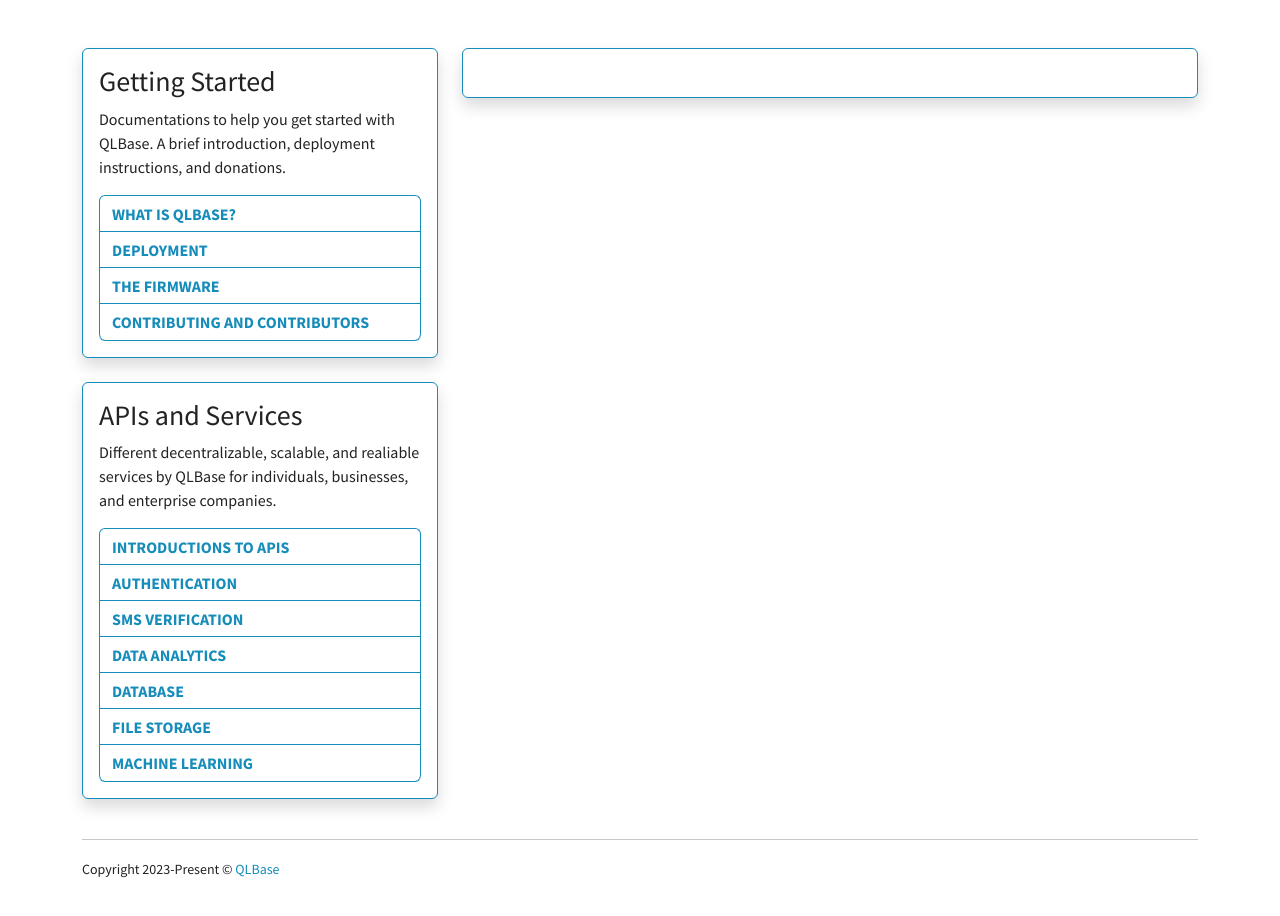
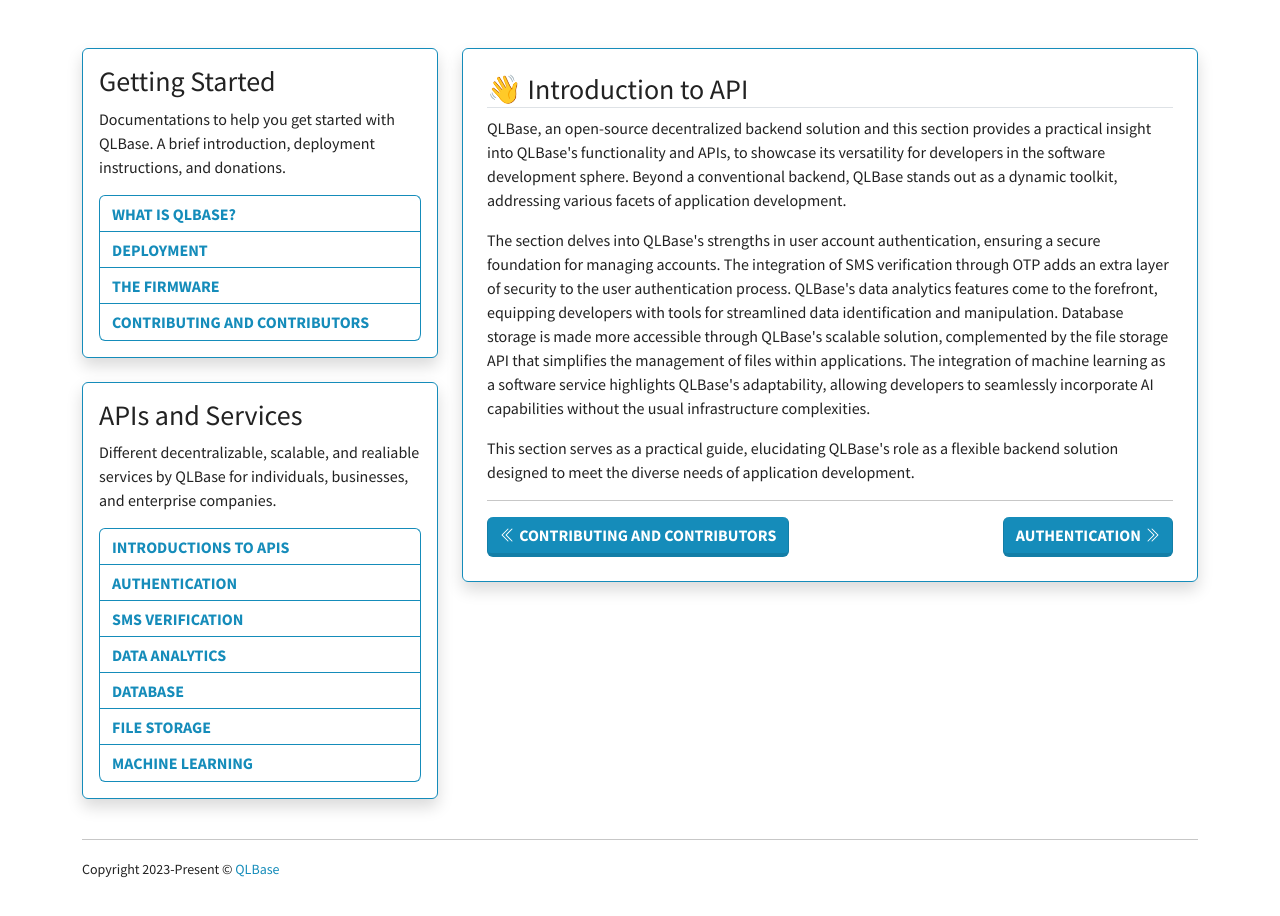
Before and after one commit to nthnn/QLBase, a Vue app in the folder documentations/: page /intro-api in a window 1280 px wide. Shown: the top 916 px of the page. Built offline with nearby package versions, Linux system fonts and the light colour scheme.

Commit message:
Documentation page for Introduction to API

```diff
--- a/documentations/src/router/index.ts
+++ b/documentations/src/router/index.ts
@@ -4,6 +4,7 @@ import Contribs from "../views/Contribs.vue";
 import Deployment from "../views/Deployment.vue";
 import Firmware from "../views/Firmware.vue";
 import HomeView from "../views/HomeView.vue";
+import IntroToAPI from "../views/IntroToAPI.vue";
 
 const router = createRouter({
     history: createWebHistory(import.meta.env.BASE_URL),
@@ -27,6 +28,11 @@ const router = createRouter({
             path: "/contrib",
             name: "contrib",
             component: Contribs
+        },
+        {
+            path: "/intro-api",
+            name: "intro-api",
+            component: IntroToAPI
         }
     ]
 });
--- /dev/null
+++ b/documentations/src/views/IntroToAPI.vue
@@ -0,0 +1,33 @@
+<template>
+    <h3 class="border-bottom">👋 Introduction to API</h3>
+    <p>QLBase, an open-source decentralized backend solution and this section provides a practical insight into QLBase's functionality and APIs, to showcase its versatility for developers in the software development sphere. Beyond a conventional backend, QLBase stands out as a dynamic toolkit, addressing various facets of application development.</p>
+    <p>The section delves into QLBase's strengths in user account authentication, ensuring a secure foundation for managing accounts. The integration of SMS verification through OTP adds an extra layer of security to the user authentication process. QLBase's data analytics features come to the forefront, equipping developers with tools for streamlined data identification and manipulation. Database storage is made more accessible through QLBase's scalable solution, complemented by the file storage API that simplifies the management of files within applications. The integration of machine learning as a software service highlights QLBase's adaptability, allowing developers to seamlessly incorporate AI capabilities without the usual infrastructure complexities.</p>
+    <p>This section serves as a practical guide, elucidating QLBase's role as a flexible backend solution designed to meet the diverse needs of application development.</p>
+
+    <hr/>
+    <div class="row">
+        <div class="col-6">
+            <RouterLink to="/contrib" class="btn btn-primary">
+                <svg xmlns="http://www.w3.org/2000/svg" width="16" height="16" fill="currentColor" class="bi bi-chevron-double-right mb-1" viewBox="0 0 16 16">
+                    <path fill-rule="evenodd" d="M8.354 1.646a.5.5 0 0 1 0 .708L2.707 8l5.647 5.646a.5.5 0 0 1-.708.708l-6-6a.5.5 0 0 1 0-.708l6-6a.5.5 0 0 1 .708 0z"/>
+                    <path fill-rule="evenodd" d="M12.354 1.646a.5.5 0 0 1 0 .708L6.707 8l5.647 5.646a.5.5 0 0 1-.708.708l-6-6a.5.5 0 0 1 0-.708l6-6a.5.5 0 0 1 .708 0z"/>
+                </svg>
+
+                Contributing and Contributors
+            </RouterLink>
+        </div>
+
+        <div class="col-6">
+            <div align="right">
+                <RouterLink to="/authentication" class="btn btn-primary">
+                    Authentication
+
+                    <svg xmlns="http://www.w3.org/2000/svg" width="16" height="16" fill="currentColor" class="bi bi-chevron-double-right mb-1" viewBox="0 0 16 16">
+                        <path fill-rule="evenodd" d="M3.646 1.646a.5.5 0 0 1 .708 0l6 6a.5.5 0 0 1 0 .708l-6 6a.5.5 0 0 1-.708-.708L9.293 8 3.646 2.354a.5.5 0 0 1 0-.708z"/>
+                        <path fill-rule="evenodd" d="M7.646 1.646a.5.5 0 0 1 .708 0l6 6a.5.5 0 0 1 0 .708l-6 6a.5.5 0 0 1-.708-.708L13.293 8 7.646 2.354a.5.5 0 0 1 0-.708z"/>
+                    </svg>
+                </RouterLink>
+            </div>
+        </div>
+    </div>
+</template>
```
